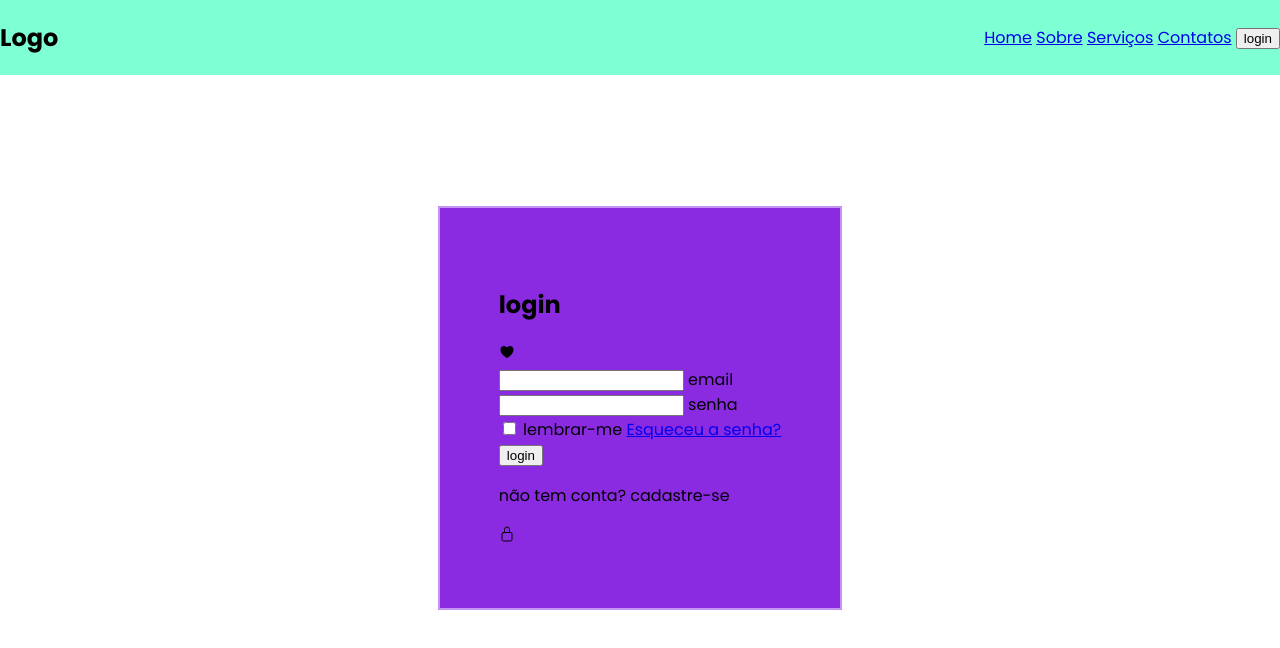
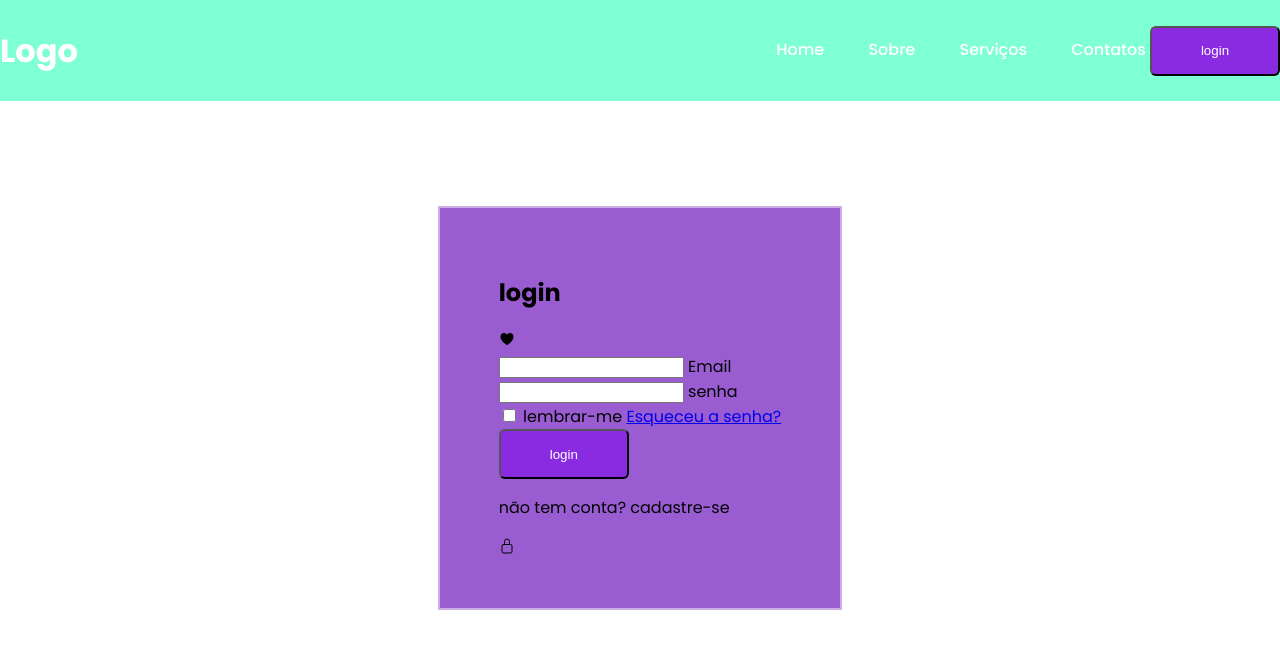
Before and after one commit to Pedrosantosdepaula/form_html, a plain HTML site: page index.html in a window 1280 px wide. Drawn offline with nearby package versions, Linux system fonts and the light colour scheme.

Commit message:
iniciando o estilo da nav

```diff
--- a/css/styles.css
+++ b/css/styles.css
@@ -10,28 +10,50 @@ body {
 
 }
 
-header{
+header {
     display: flex;
     justify-content: space-between;
-    align-items:center;
+    align-items: center;
     position: fixed;
     top: 0;
     left: 0;
     width: 100%;
-    background-color:aquamarine;
-}
-body>header>.logo{
+    background-color: aquamarine;
 
 }
+
+
+.logo {
+    font-size: 2em;
+    color: white;
+}
+nav.menu a{
+    font-size: 1em;
+    color: white;
+    text-decoration: none;
+    font-weight: 500;
+    margin-left:  40px;
+
+}
+button.bnt-login{
+    width: 130px;
+    height: 50px;
+    border-radius: 6px;
+    font-weight: 500;
+    color:white ;
+    background-color: blueviolet;
+}
+
+
 main{
     position: relative;
     width: 400px;
     height: 400px;
-    border: 2px solid rgba(255,255,255,.5);
+    border: 2px solid rgba(255, 255, 255, .5);
     display: flex;
     justify-content: center;
     align-items: center;
-    background-color: blueviolet;
+    background-color: rgb(153, 93, 209);
 
 
 }
--- a/index.html
+++ b/index.html
@@ -34,7 +34,7 @@
             <form>
                 <div class="input-box">
                     <input type="email" id="email">
-                    <label for="email">email</label>
+                    <label for="email">Email</label>
                 </div>
 
                 <div class="input-box">
@@ -47,7 +47,7 @@
                     <a href="#">Esqueceu a senha?</a>
 
                 </div>
-                <button  class="bnt-login"  type="submit">login</button>
+                <button class="bnt-login" type="submit">login</button>
                 <p>não tem conta? cadastre-se</p>
                 <ion-icon name="lock-closed-outline"></ion-icon>
 
```
